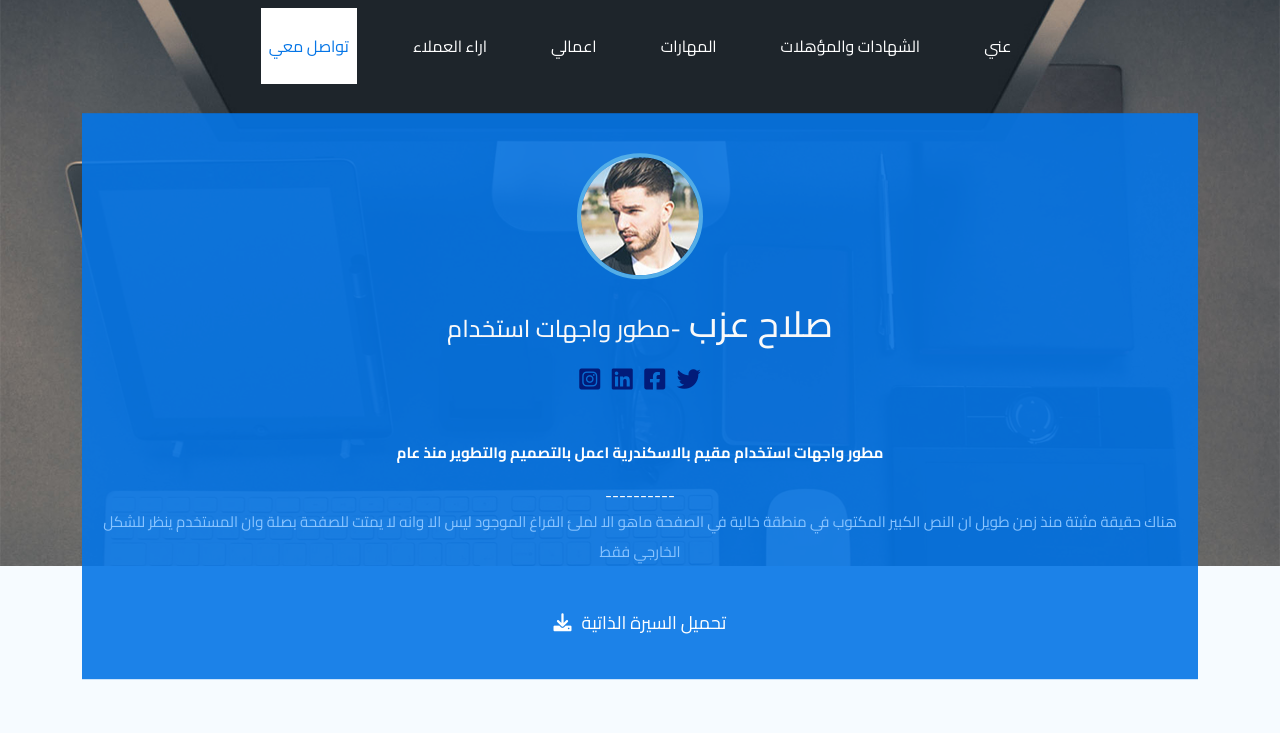
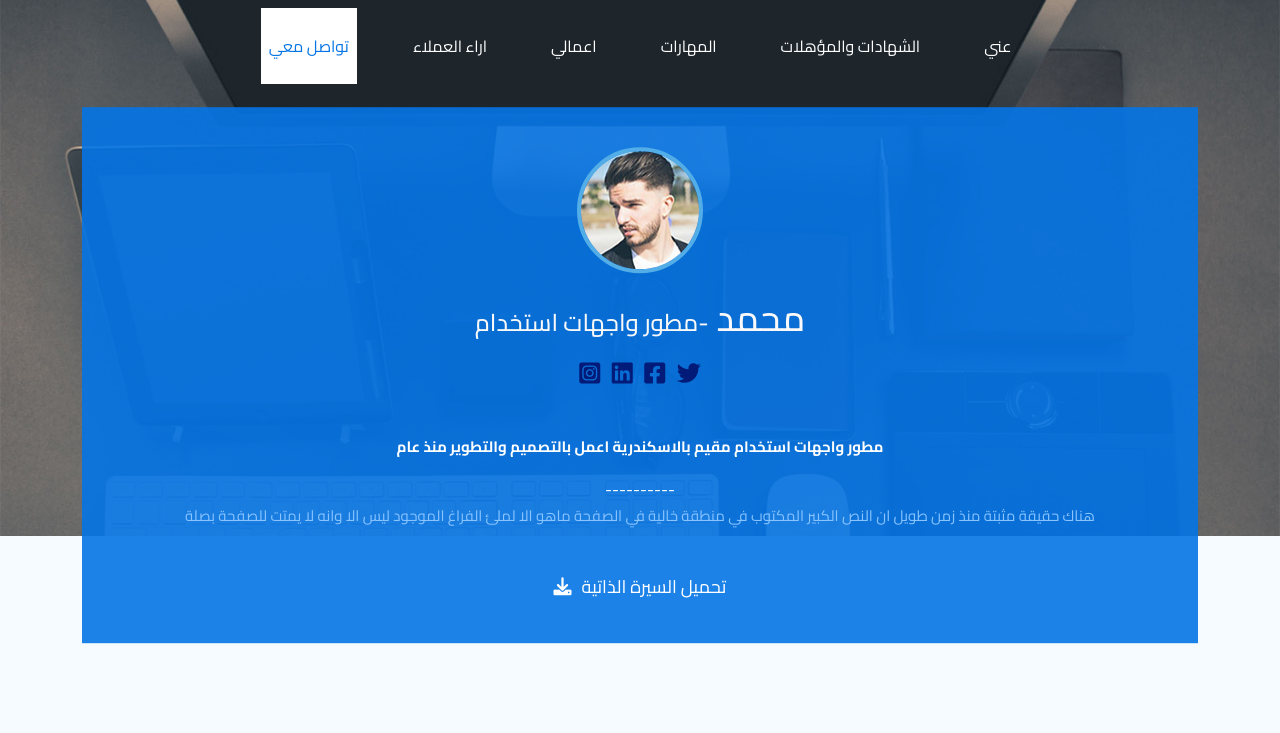
Before and after one commit to SalahAzab9/personal-page---landing-page, a plain HTML site: page index.html in a window 1280 px wide. Shown: the top 733 px of the page. Drawn offline with nearby package versions, Linux system fonts and the light colour scheme.

Commit message:
last-upload

```diff
--- a/index.html
+++ b/index.html
@@ -42,7 +42,6 @@
             </li>
 
           </ul>
-
         </div>
       </div>
     </nav>
@@ -53,7 +52,7 @@
           <div class="personal">
             <img src="images/profile.jpg" alt="my photo">
           </div>
-          <h1>صلاح عزب <span>-مطور واجهات استخدام</span></h1>
+          <h1>محمد <span>-مطور واجهات استخدام</span></h1>
           <ul class="list-inline">
             <li class="list-inline-item"><a href="#"><i class="fab fa-twitter"></i></a></li>
             <li class="list-inline-item"><a href="#"><i class="fab fa-facebook-square"></i></a></li>
@@ -62,7 +61,7 @@
           </ul>
           <h2>مطور واجهات استخدام مقيم بالاسكندرية اعمل بالتصميم والتطوير منذ عام</h2>
           ----------
-          <p>هناك حقيقة مثبتة منذ زمن طويل ان النص الكبير المكتوب في منطقة خالية في الصفحة ماهو الا لملئ الفراغ الموجود ليس الا وانه لا يمتت للصفحة بصلة وان المستخدم ينظر للشكل الخارجي فقط</p>
+          <p>هناك حقيقة مثبتة منذ زمن طويل ان النص الكبير المكتوب في منطقة خالية في الصفحة ماهو الا لملئ الفراغ الموجود ليس الا وانه لا يمتت للصفحة بصلة </p>
           <a href="#" class="cv">تحميل السيرة الذاتية<i class="fas fa-download"></i></a>
         </div>
       </div>
```
Lines whose indentation alone changed are shown as unchanged.
